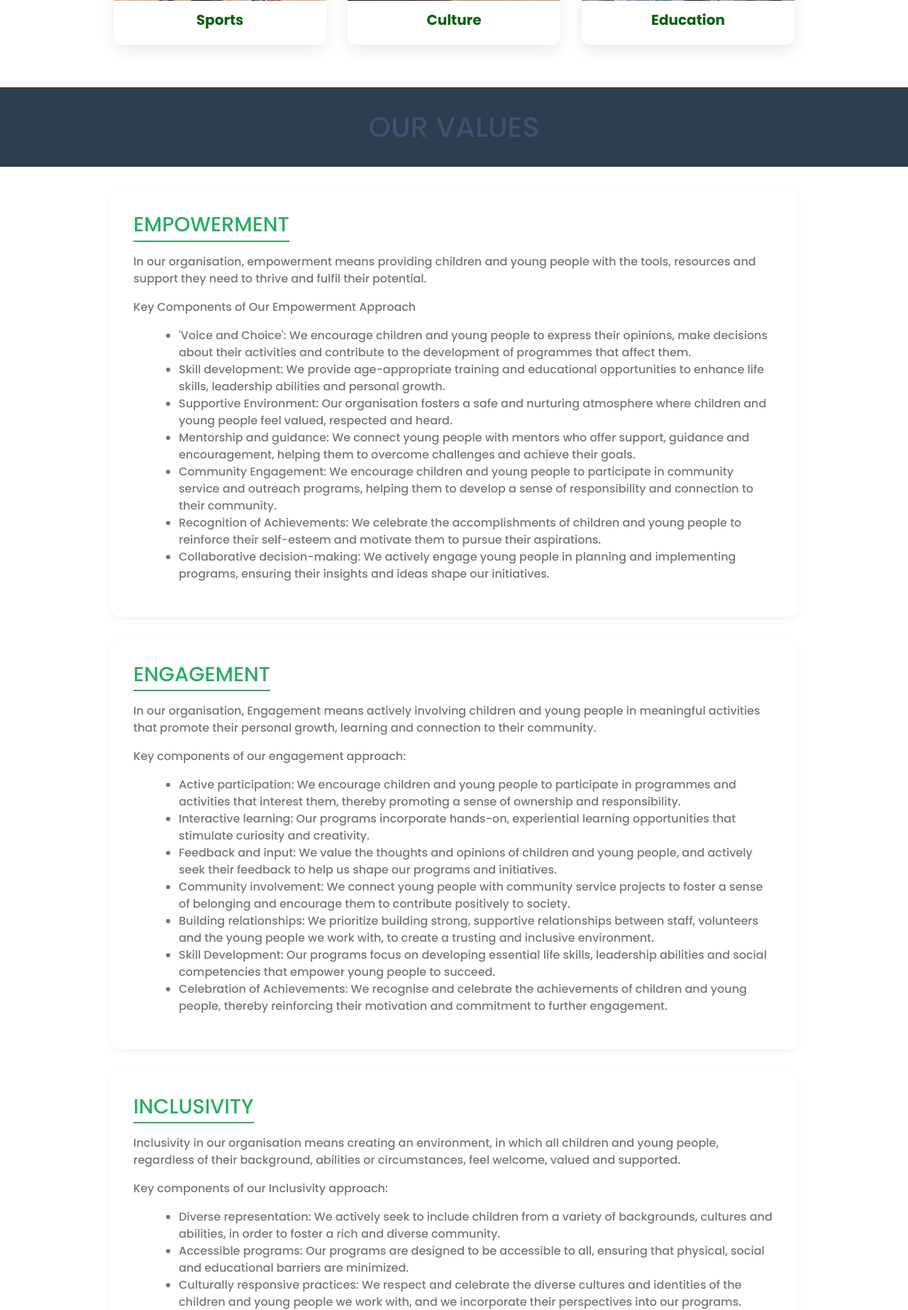
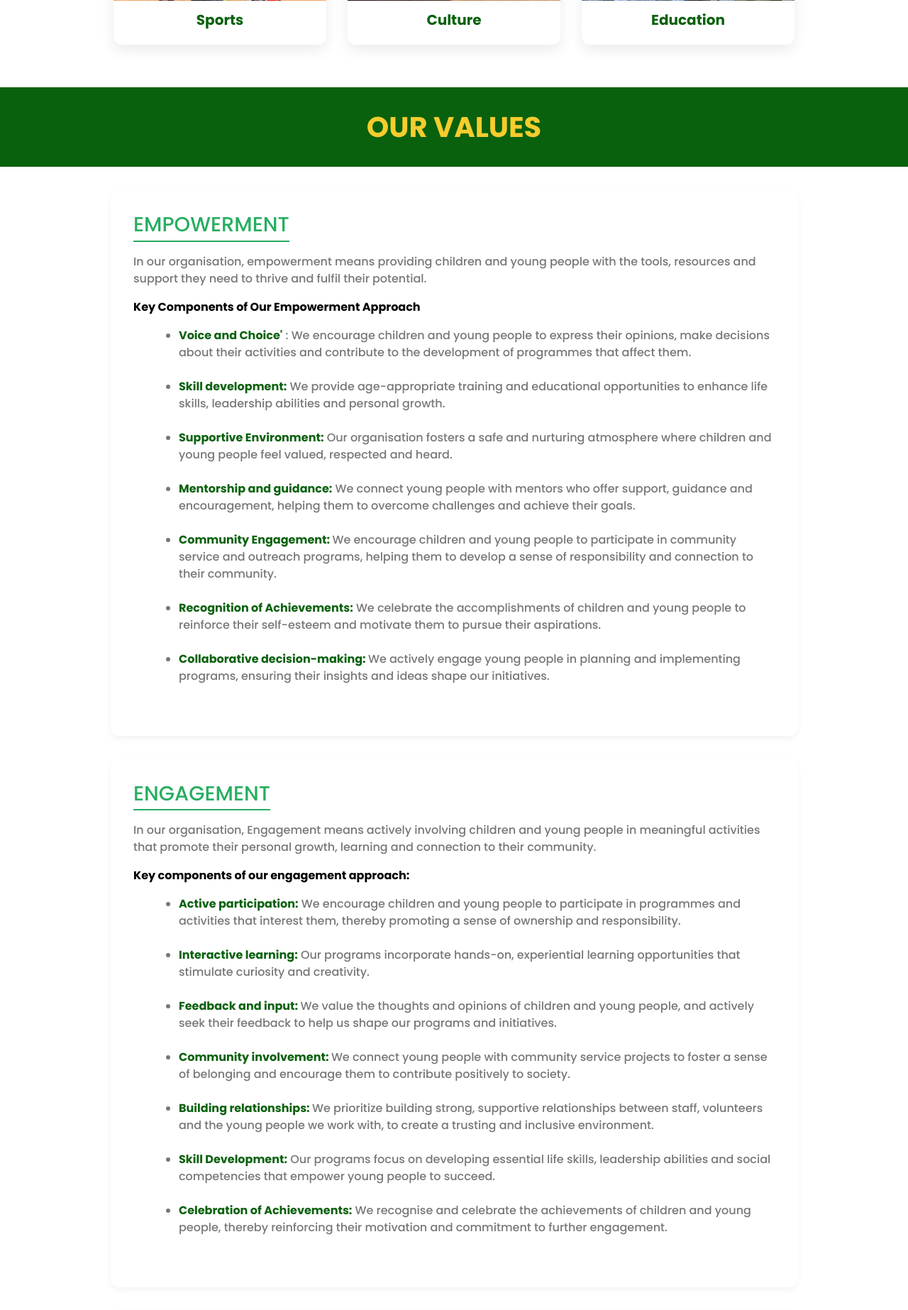
Before and after one commit to NURUKUNDOdigne3/la_fontaine, a PHP site: page /about.html in a window 1280 px wide. Shown: the part 2402-4248 px from the top of the page at 71% size. Run offline with PHP 8.4, Linux system fonts and the light colour scheme; some libraries are stand-ins or nearby versions.

Commit message:
Yes_upload_all

```diff
--- a/about.html
+++ b/about.html
@@ -441,15 +441,15 @@ Involving the community in the early childhood education program allowed for the
     <section class="value-section">
         <h2>EMPOWERMENT</h2>
         <p>In our organisation, empowerment means providing children and young people with the tools, resources and support they need to thrive and fulfil their potential.</p>
-        <p>Key Components of Our Empowerment Approach</p>
+        <p style="font-weight: bold;color: black;">Key Components of Our Empowerment Approach</p>
         <ul>
-            <li>'Voice and Choice': We encourage children and young people to express their opinions, make decisions about their activities and contribute to the development of programmes that affect them.</li>
-            <li>Skill development: We provide age-appropriate training and educational opportunities to enhance life skills, leadership abilities and personal growth.</li>
-            <li>Supportive Environment: Our organisation fosters a safe and nurturing atmosphere where children and young people feel valued, respected and heard.</li>
-            <li>Mentorship and guidance: We connect young people with mentors who offer support, guidance and encouragement, helping them to overcome challenges and achieve their goals.</li>
-            <li>Community Engagement: We encourage children and young people to participate in community service and outreach programs, helping them to develop a sense of responsibility and connection to their community.</li>
-            <li>Recognition of Achievements: We celebrate the accomplishments of children and young people to reinforce their self-esteem and motivate them to pursue their aspirations.</li>
-            <li>Collaborative decision-making: We actively engage young people in planning and implementing programs, ensuring their insights and ideas shape our initiatives.</li>
+            <li> <span style="color: #09610d;font-weight: bold;">Voice and Choice'</span> : We encourage children and young people to express their opinions, make decisions about their activities and contribute to the development of programmes that affect them.</li> &nbsp;&nbsp;&nbsp;
+            <li> <span style="color: #09610d;font-weight: bold;"> Skill development:</span> We provide age-appropriate training and educational opportunities to enhance life skills, leadership abilities and personal growth.</li>&nbsp;&nbsp;&nbsp;
+            <li> <span style="color: #09610d;font-weight: bold;">Supportive Environment:</span>  Our organisation fosters a safe and nurturing atmosphere where children and young people feel valued, respected and heard.</li>&nbsp;&nbsp;&nbsp;
+            <li> <span style="color: #09610d;font-weight: bold" >Mentorship and guidance:</span>  We connect young people with mentors who offer support, guidance and encouragement, helping them to overcome challenges and achieve their goals.</li>&nbsp;&nbsp;&nbsp;
+            <li> <span style="color: #09610d;font-weight: bold" >Community Engagement: </span> We encourage children and young people to participate in community service and outreach programs, helping them to develop a sense of responsibility and connection to their community.</li>&nbsp;&nbsp;&nbsp;
+            <li> <span style="color: #09610d;font-weight: bold" >Recognition of Achievements:</span>  We celebrate the accomplishments of children and young people to reinforce their self-esteem and motivate them to pursue their aspirations.</li>&nbsp;&nbsp;&nbsp;
+            <li> <span style="color: #09610d;font-weight: bold" > Collaborative decision-making: </span>We actively engage young people in planning and implementing programs, ensuring their insights and ideas shape our initiatives.</li>&nbsp;&nbsp;&nbsp;
         </ul>
     </section>
 
@@ -457,15 +457,15 @@ Involving the community in the early childhood education program allowed for the
     <section class="value-section">
         <h2>ENGAGEMENT</h2>
         <p>In our organisation, Engagement means actively involving children and young people in meaningful activities that promote their personal growth, learning and connection to their community.</p>
-        <p>Key components of our engagement approach:</p>
+        <p  style="font-weight: bold;color: black;">Key components of our engagement approach:</p>
         <ul>
-            <li>Active participation: We encourage children and young people to participate in programmes and activities that interest them, thereby promoting a sense of ownership and responsibility.</li>
-            <li>Interactive learning: Our programs incorporate hands-on, experiential learning opportunities that stimulate curiosity and creativity.</li>
-            <li>Feedback and input: We value the thoughts and opinions of children and young people, and actively seek their feedback to help us shape our programs and initiatives.</li>
-            <li>Community involvement: We connect young people with community service projects to foster a sense of belonging and encourage them to contribute positively to society.</li>
-            <li>Building relationships: We prioritize building strong, supportive relationships between staff, volunteers and the young people we work with, to create a trusting and inclusive environment.</li>
-            <li>Skill Development: Our programs focus on developing essential life skills, leadership abilities and social competencies that empower young people to succeed.</li>
-            <li>Celebration of Achievements: We recognise and celebrate the achievements of children and young people, thereby reinforcing their motivation and commitment to further engagement.</li>
+            <li> <span style="color: #09610d;font-weight: bold;"> Active participation:</span> We encourage children and young people to participate in programmes and activities that interest them, thereby promoting a sense of ownership and responsibility.</li>&nbsp;&nbsp;&nbsp;
+            <li> <span style="color: #09610d;font-weight: bold;">Interactive learning:</span>  Our programs incorporate hands-on, experiential learning opportunities that stimulate curiosity and creativity.</li>&nbsp;&nbsp;&nbsp;
+            <li> <span style="color: #09610d;font-weight: bold;">Feedback and input: </span>We value the thoughts and opinions of children and young people, and actively seek their feedback to help us shape our programs and initiatives.</li>&nbsp;&nbsp;&nbsp;
+            <li> <span style="color: #09610d;font-weight: bold;">Community involvement: </span>We connect young people with community service projects to foster a sense of belonging and encourage them to contribute positively to society.</li>&nbsp;&nbsp;&nbsp;
+            <li> <span style="color: #09610d;font-weight: bold;">Building relationships: </span>We prioritize building strong, supportive relationships between staff, volunteers and the young people we work with, to create a trusting and inclusive environment.</li>&nbsp;&nbsp;&nbsp;
+            <li> <span style="color: #09610d;font-weight: bold"> Skill Development:</span> Our programs focus on developing essential life skills, leadership abilities and social competencies that empower young people to succeed.</li>&nbsp;&nbsp;&nbsp;
+            <li> <span style="color: #09610d;font-weight: bold">Celebration of Achievements:</span> We recognise and celebrate the achievements of children and young people, thereby reinforcing their motivation and commitment to further engagement.</li>&nbsp;&nbsp;&nbsp;
         </ul>
     </section>
 
@@ -473,15 +473,15 @@ Involving the community in the early childhood education program allowed for the
     <section class="value-section">
         <h2>INCLUSIVITY</h2>
         <p>Inclusivity in our organisation means creating an environment, in which all children and young people, regardless of their background, abilities or circumstances, feel welcome, valued and supported.</p>
-        <p>Key components of our Inclusivity approach:</p>
+        <p style="font-weight: bold;color: black;">Key components of our Inclusivity approach:</p>
         <ul>
-            <li>Diverse representation: We actively seek to include children from a variety of backgrounds, cultures and abilities, in order to foster a rich and diverse community.</li>
-            <li>Accessible programs: Our programs are designed to be accessible to all, ensuring that physical, social and educational barriers are minimized.</li>
-            <li>Culturally responsive practices: We respect and celebrate the diverse cultures and identities of the children and young people we work with, and we incorporate their perspectives into our programs.</li>
-            <li>Safe spaces: We provide safe, supportive environments where children and young people can express themselves freely and without fear of judgment.</li>
-            <li>Empowerment through participation: We encourage active participation from all children and young people in decision-making processes, ensuring their voices are heard and valued.</li>
-            <li>Training and awareness: We provide ongoing training for staff and volunteers on inclusivity, diversity and equity to equip them to support all children effectively.</li>
-            <li>Community Collaboration: We collaborate with families, community organizations and stakeholders to create a supportive network that embraces all children and young people.</li>
+            <li> <span style="color: #09610d;font-weight: bold">Diverse representation:</span>  We actively seek to include children from a variety of backgrounds, cultures and abilities, in order to foster a rich and diverse community.</li>&nbsp;&nbsp;&nbsp;
+            <li> <span  style="color: #09610d;font-weight: bold">Accessible programs:</span>  Our programs are designed to be accessible to all, ensuring that physical, social and educational barriers are minimized.</li>&nbsp;&nbsp;&nbsp;
+            <li> <span style="color: #09610d;font-weight: bold;">Culturally responsive practices:</span>  We respect and celebrate the diverse cultures and identities of the children and young people we work with, and we incorporate their perspectives into our programs.</li>&nbsp;&nbsp;&nbsp;
+            <li> <span style="color: #09610d;font-weight: bold;">Safe spaces:</span> We provide safe, supportive environments where children and young people can express themselves freely and without fear of judgment.</li>&nbsp;&nbsp;&nbsp;
+            <li> <span style="color: #09610d;font-weight: bold;">Empowerment through participation:</span> We encourage active participation from all children and young people in decision-making processes, ensuring their voices are heard and valued.</li>&nbsp;&nbsp;&nbsp;
+            <li> <span style="color: #09610d;font-weight: bold;">Training and awareness:</span>  We provide ongoing training for staff and volunteers on inclusivity, diversity and equity to equip them to support all children effectively.</li>&nbsp;&nbsp;&nbsp;
+            <li> <span style="color: #09610d;font-weight: bold;">Community Collaboration:</span>  We collaborate with families, community organizations and stakeholders to create a supportive network that embraces all children and young people.</li>&nbsp;&nbsp;&nbsp;
         </ul>
     </section>
 
@@ -489,9 +489,9 @@ Involving the community in the early childhood education program allowed for the
     <section class="value-section">
         <h2>RESPECT</h2>
         <p>In our organisation, Respect means recognising the inherent dignity, worth and potential of every child and young person we support. It involves fostering an environment in which everyone feels valued and treated fairly.</p>
-        <p>Key components of our approach to respect:</p>
+        <p  style="font-weight: bold;color: black;">Key components of our approach to respect:</p>
         <ul>
-            <li>Valuing individuality: We honor the unique backgrounds, identities and experiences of each child and young person, celebrating their differences.</li>
+            <li>  Valuing individuality: We honor the unique backgrounds, identities and experiences of each child and young person, celebrating their differences.</li>
             <li>Active listening: We practice attentive listening to ensure that children and young people feel heard and understood.</li>
             <li>Positive Communication: We promote respectful language and communication, encouraging kindness and consideration in all interactions.</li>
             <li>Empowerment through Trust: We build trusting relationships, enabling children and young people to express themselves freely and take risks in a safe environment.</li>
--- a/css/style.css
+++ b/css/style.css
@@ -869,15 +869,16 @@ a:focus {
 
 
  header {
-            background-color: #2c3e50;
-            color: white;
+            background-color: #09610d;
             text-align: center;
             padding: 2rem 1rem;
         }
 
         header h1 {
             margin: 0;
+            color: #f7cc2d;
             font-size: 2.5rem;
+            font-weight: bold;
         }
 
         main {
```
